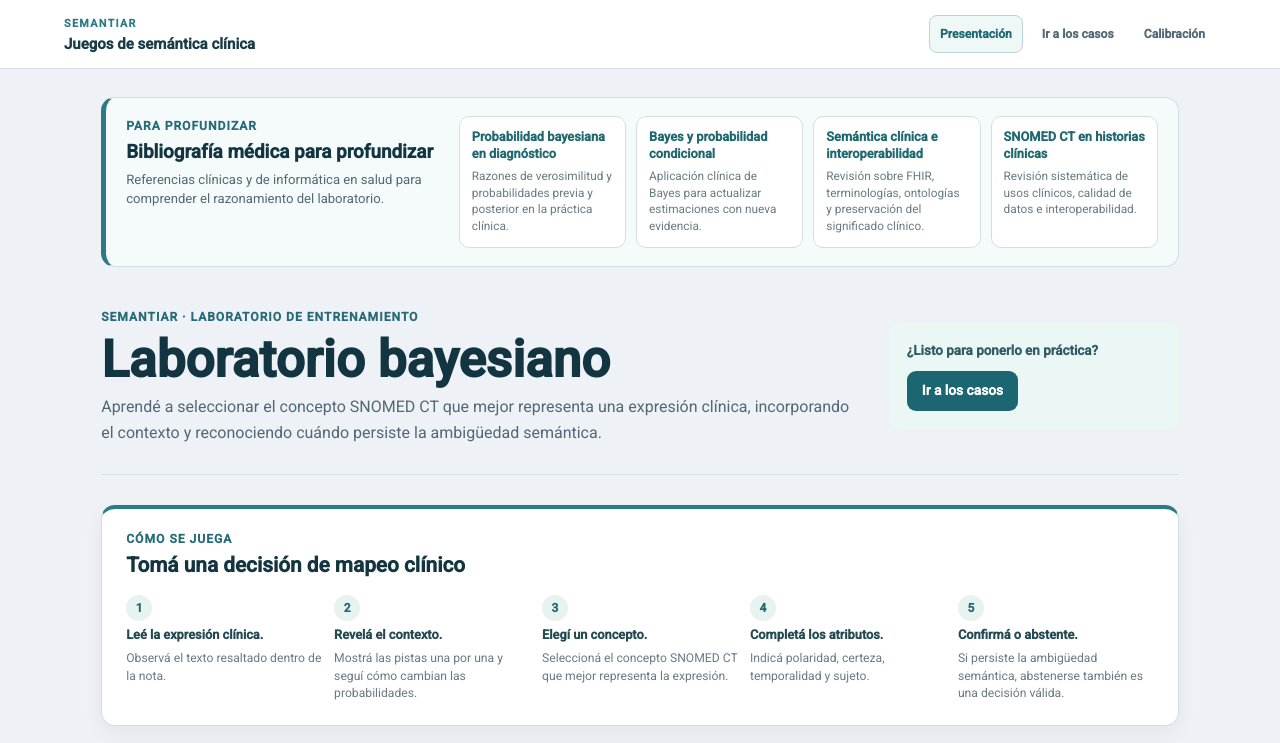
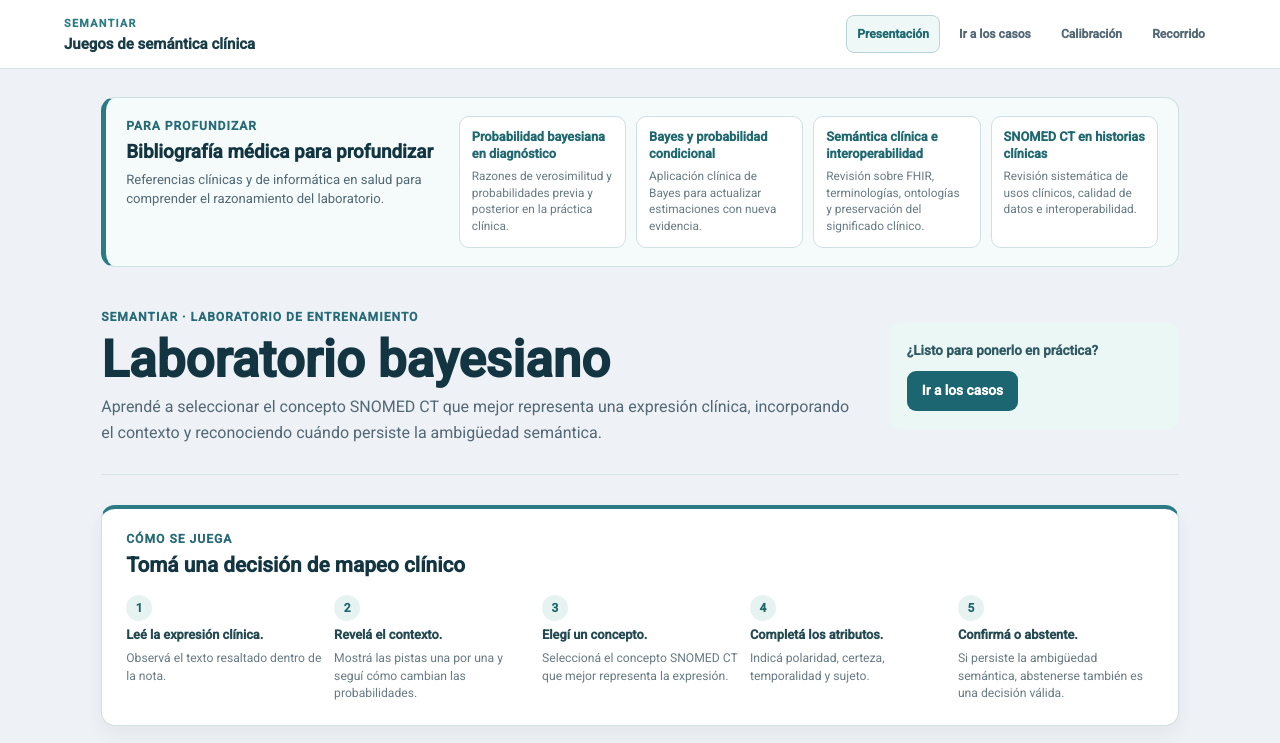
Before and after one commit to manwithbarba/semantiar_juegos, an Angular app: page / in a window 1280 px wide. Shown: the top 743 px of the page. Built offline with nearby package versions, Linux system fonts and the light colour scheme.

Commit message:
Add sequential semantic learning navigation

```diff
--- a/src/app/app.html
+++ b/src/app/app.html
@@ -14,6 +14,7 @@
       </a>
       <a routerLink="/casos" routerLinkActive="is-active">Ir a los casos</a>
       <a routerLink="/calibracion" routerLinkActive="is-active">Calibración</a>
+      <a routerLink="/expresiones" routerLinkActive="is-active">Recorrido</a>
     </nav>
   </header>
   <router-outlet></router-outlet>
```
